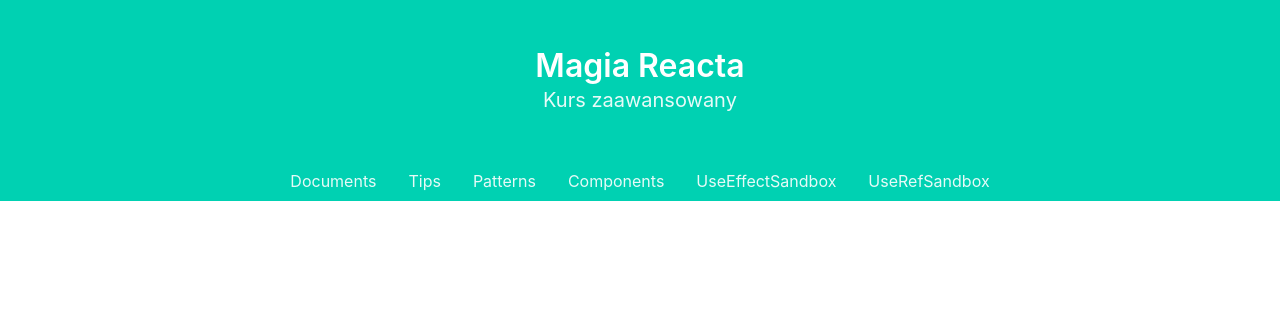
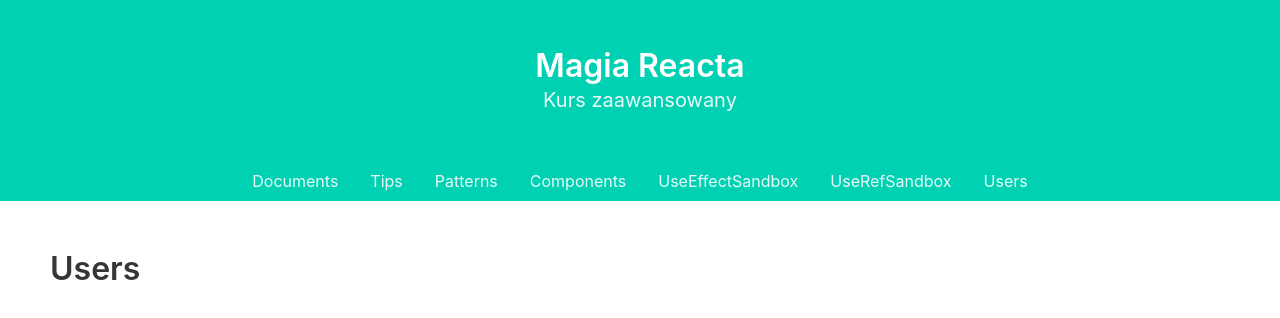
Before and after one commit to TZ-fn/kurs-magia-reacta-hr, a React (Create React App) app: page /users in a window 1280 px wide. Shown: the top 318 px of the page. Built offline with nearby package versions, Linux system fonts and the light colour scheme.

Commit message:
Add the Users view to practice using custom hooks

```diff
--- a/src/App.jsx
+++ b/src/App.jsx
@@ -2,6 +2,7 @@
 import { BrowserRouter as Router, Route } from 'react-router-dom';
 import UseEffectSandbox from 'components/views/UseEffectSandbox';
 import UseRefSandbox from 'components/views/UseRefSandbox';
+import Users from 'components/views/Users';
 import Header from './components/Header/Header';
 import Tips from './components/views/Tips';
 import Patterns from './components/views/Patterns';
@@ -20,6 +21,7 @@
         <Route path='/components' exact component={Components} />
         <Route path='/useEffectSandbox' exact component={UseEffectSandbox} />
         <Route path='/useRefSandbox' exact component={UseRefSandbox} />
+        <Route path='/users' exact component={Users} />
       </div>
     </Router>
   );
--- a/src/components/Header/Header.jsx
+++ b/src/components/Header/Header.jsx
@@ -32,6 +32,9 @@
               <li>
                 <NavLink to='/useRefSandbox'>UseRefSandbox</NavLink>
               </li>
+              <li>
+                <NavLink to='/users'>Users</NavLink>
+              </li>
             </ul>
           </div>
         </nav>
--- /dev/null
+++ b/src/components/views/Users.jsx
@@ -0,0 +1,11 @@
+import React from 'react';
+
+const Users = () => {
+  return (
+    <div>
+      <h2 className='title'>Users</h2>
+    </div>
+  );
+};
+
+export default Users;
```
